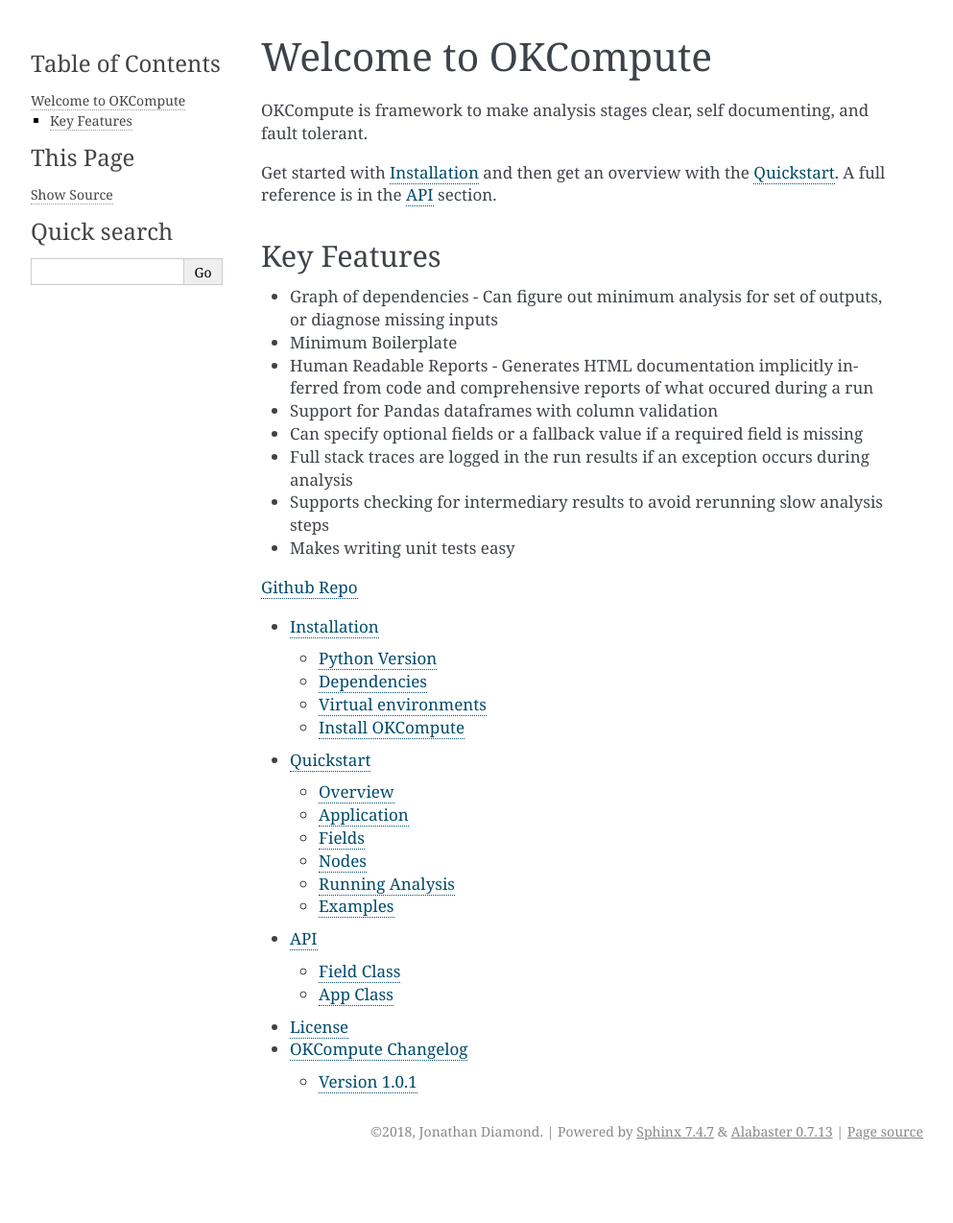
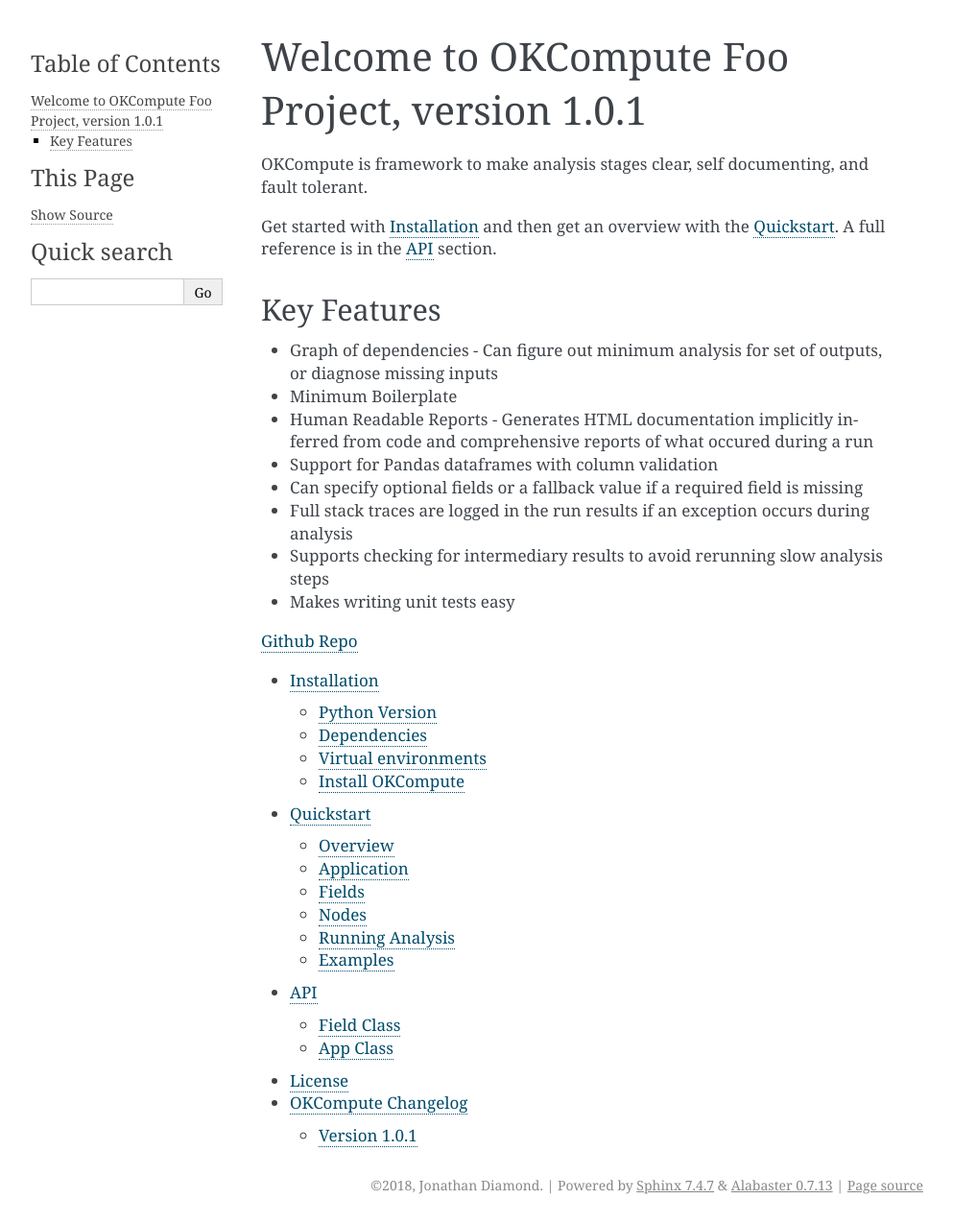
Before and after one commit to swift-nav/okcompute, a Sphinx documentation site: the page built from docs/index.rst, in a window 1280 px wide. Shown: the whole page at 96% size, without its empty margins (148-1141 px from the left). Built offline with Sphinx 7.4.7, drawn with Linux system fonts in a browser that asks for light colours; before the commit the page ends 1218 px from its top, so only the background shows below that.

Commit message:
add version to index title

```diff
--- a/docs/conf.py
+++ b/docs/conf.py
@@ -29,6 +29,11 @@
 # The full version, including alpha/beta/rc tags
 release = version
 
+rst_epilog = """
+.. |ProjectVersion| replace:: Foo Project, version {versionnum}
+""".format(
+versionnum = version,
+)
 
 # -- General configuration ---------------------------------------------------
 
--- a/docs/index.rst
+++ b/docs/index.rst
@@ -1,4 +1,4 @@
-Welcome to OKCompute
+Welcome to OKCompute |ProjectVersion|
 =====================================
 
 .. toctree::
```
